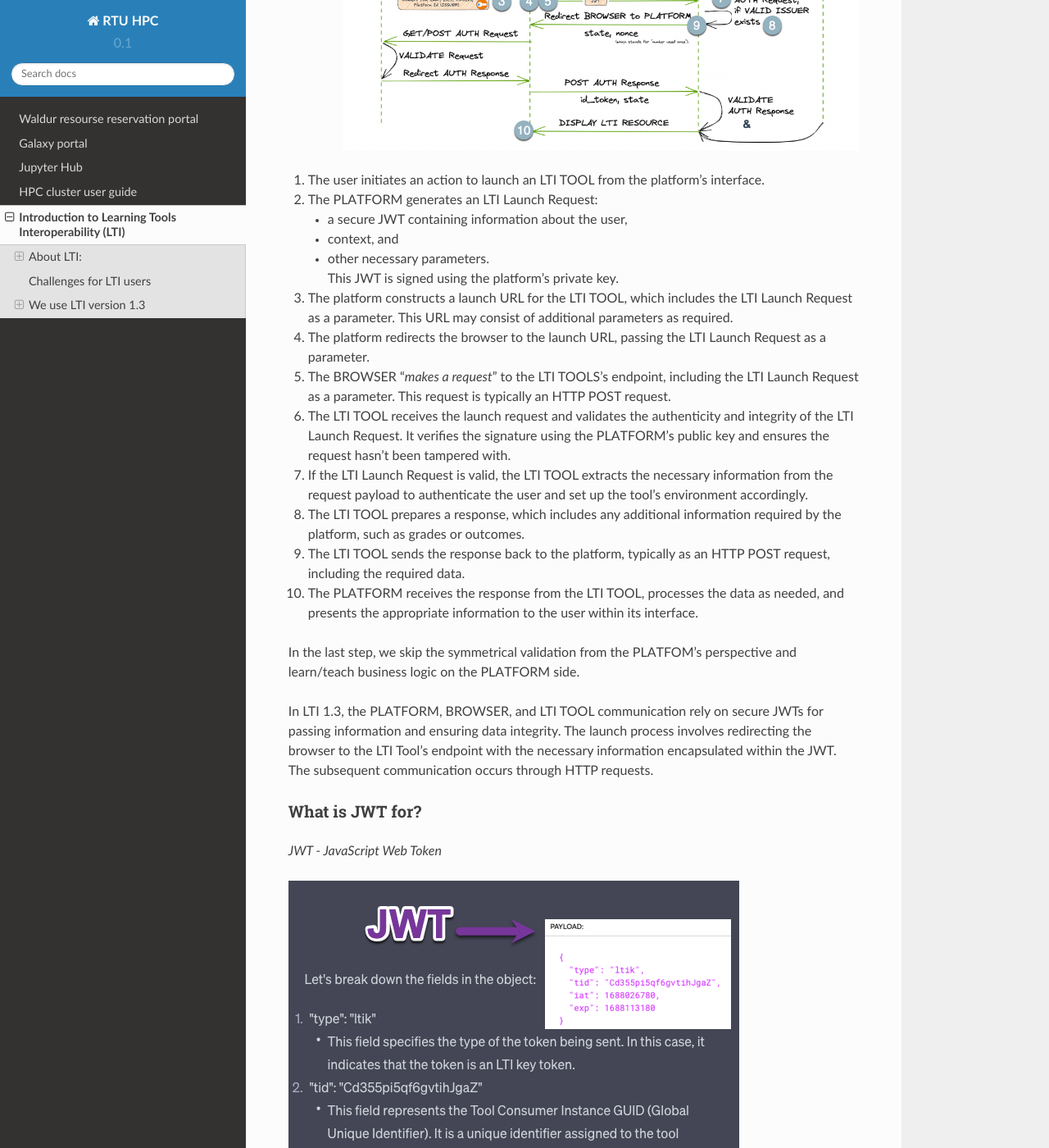
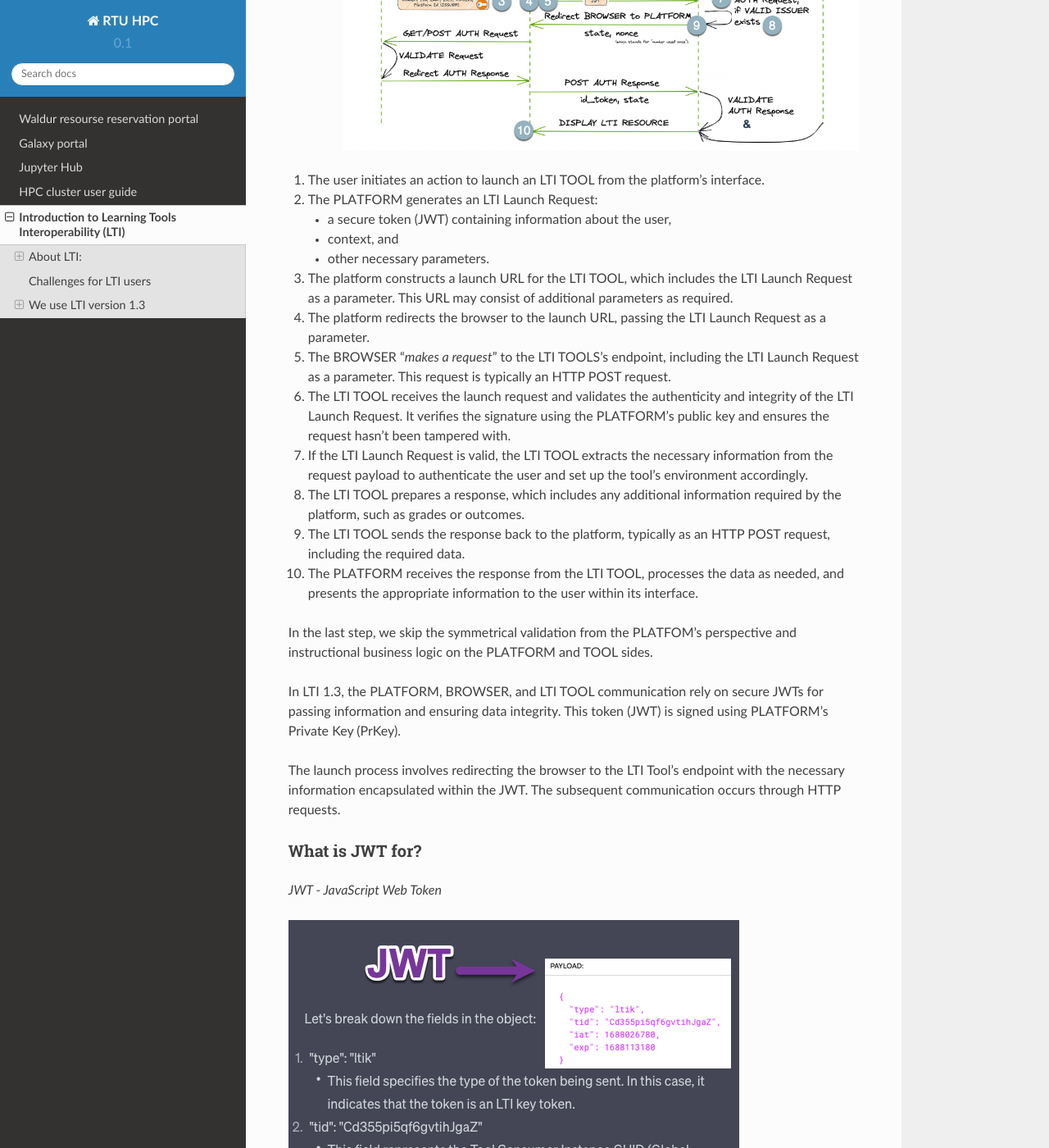
Before and after one commit to rtuhpc/hpc-platform, a Sphinx documentation site: the page built from doc/lti.md, in a window 1280 px wide and 1400 px high, scrolled down 5969 px. Shown: the whole window at 82% size. Built offline with Sphinx 7.4.7 and the Read the Docs theme 2.0.0, drawn with Linux system fonts in a browser that asks for light colours; some of the changed text lies outside the part shown.

Commit message:
Update lti.md

```diff
--- a/doc/lti.md
+++ b/doc/lti.md
@@ -107,22 +107,23 @@ Here are the steps of the communication process in LTI 1.3 following the initial
 
 1. The user initiates an action to launch an LTI TOOL from the platform's interface.
 2. The PLATFORM generates an LTI Launch Request:
-   - a secure JWT containing information about the user,
+   - a secure token (JWT) containing information about the user,
    - context, and
    - other necessary parameters.
-<br>This JWT is signed using the platform's private key.
-4. The platform constructs a launch URL for the LTI TOOL, which includes the LTI Launch Request as a parameter. This URL may consist of additional parameters as required.
-5. The platform redirects the browser to the launch URL, passing the LTI Launch Request as a parameter.
-6. The BROWSER "*makes a request*" to the LTI TOOLS's endpoint, including the LTI Launch Request as a parameter. This request is typically an HTTP POST request.
-7. The LTI TOOL receives the launch request and validates the authenticity and integrity of the LTI Launch Request. It verifies the signature using the PLATFORM's public key and ensures the request hasn't been tampered with.
-8. If the LTI Launch Request is valid, the LTI TOOL extracts the necessary information from the request payload to authenticate the user and set up the tool's environment accordingly.
-9. The LTI TOOL prepares a response, which includes any additional information required by the platform, such as grades or outcomes.
-10. The LTI TOOL sends the response back to the platform, typically as an HTTP POST request, including the required data.
-11. The PLATFORM receives the response from the LTI TOOL, processes the data as needed, and presents the appropriate information to the user within its interface.
+3. The platform constructs a launch URL for the LTI TOOL, which includes the LTI Launch Request as a parameter. This URL may consist of additional parameters as required.
+4. The platform redirects the browser to the launch URL, passing the LTI Launch Request as a parameter.
+5. The BROWSER "*makes a request*" to the LTI TOOLS's endpoint, including the LTI Launch Request as a parameter. This request is typically an HTTP POST request.
+6. The LTI TOOL receives the launch request and validates the authenticity and integrity of the LTI Launch Request. It verifies the signature using the PLATFORM's public key and ensures the request hasn't been tampered with.
+7. If the LTI Launch Request is valid, the LTI TOOL extracts the necessary information from the request payload to authenticate the user and set up the tool's environment accordingly.
+8. The LTI TOOL prepares a response, which includes any additional information required by the platform, such as grades or outcomes.
+9. The LTI TOOL sends the response back to the platform, typically as an HTTP POST request, including the required data.
+10. The PLATFORM receives the response from the LTI TOOL, processes the data as needed, and presents the appropriate information to the user within its interface.
 
-In the last step, we skip the symmetrical validation from the PLATFOM's perspective and learn/teach business logic on the PLATFORM side.
+In the last step, we skip the symmetrical validation from the PLATFOM's perspective and instructional business logic on the PLATFORM and TOOL sides.
 
-In LTI 1.3, the PLATFORM, BROWSER, and LTI TOOL communication rely on secure JWTs for passing information and ensuring data integrity. The launch process involves redirecting the browser to the LTI Tool's endpoint with the necessary information encapsulated within the JWT. The subsequent communication occurs through HTTP requests.
+In LTI 1.3, the PLATFORM, BROWSER, and LTI TOOL communication rely on secure JWTs for passing information and ensuring data integrity. This token (JWT) is signed using PLATFORM's Private Key (PrKey).
+
+The launch process involves redirecting the browser to the LTI Tool's endpoint with the necessary information encapsulated within the JWT.  The subsequent communication occurs through HTTP requests.
 
 ### What is JWT for?
 
```
Also changed, not shown: other parts of doc/lti.md (+2 -2 lines).
